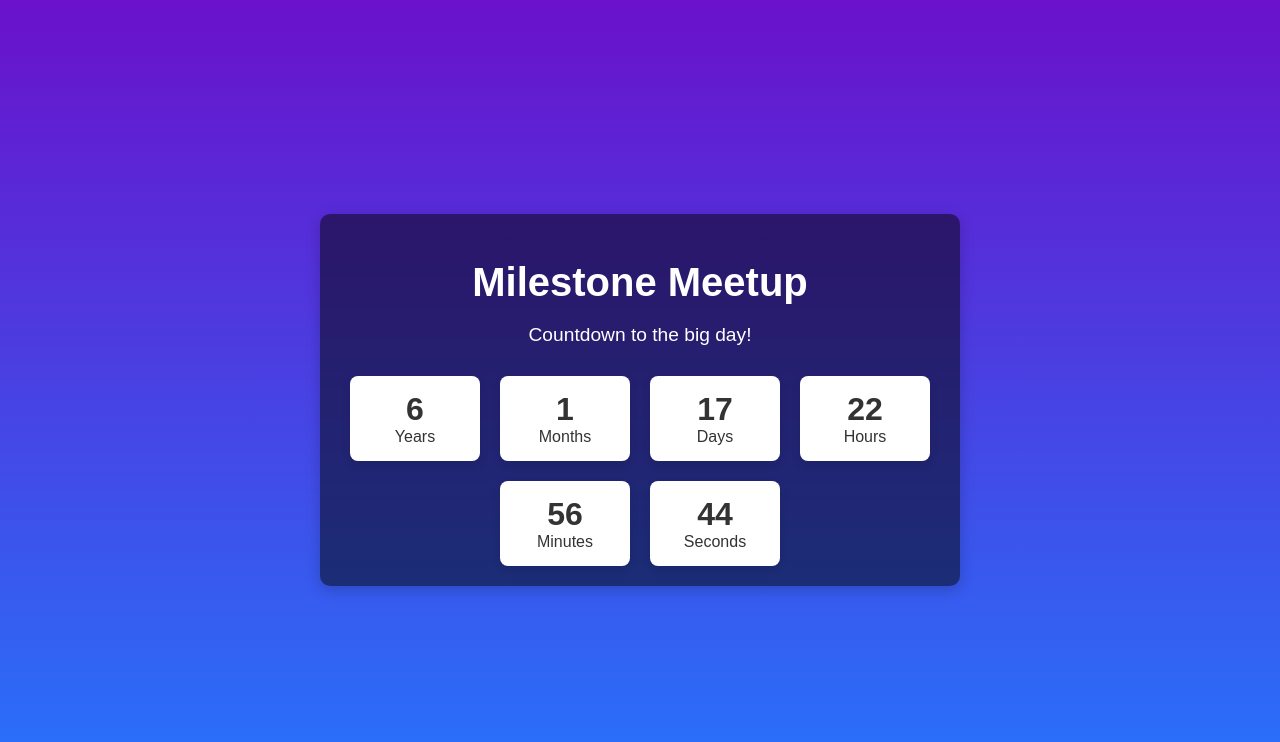
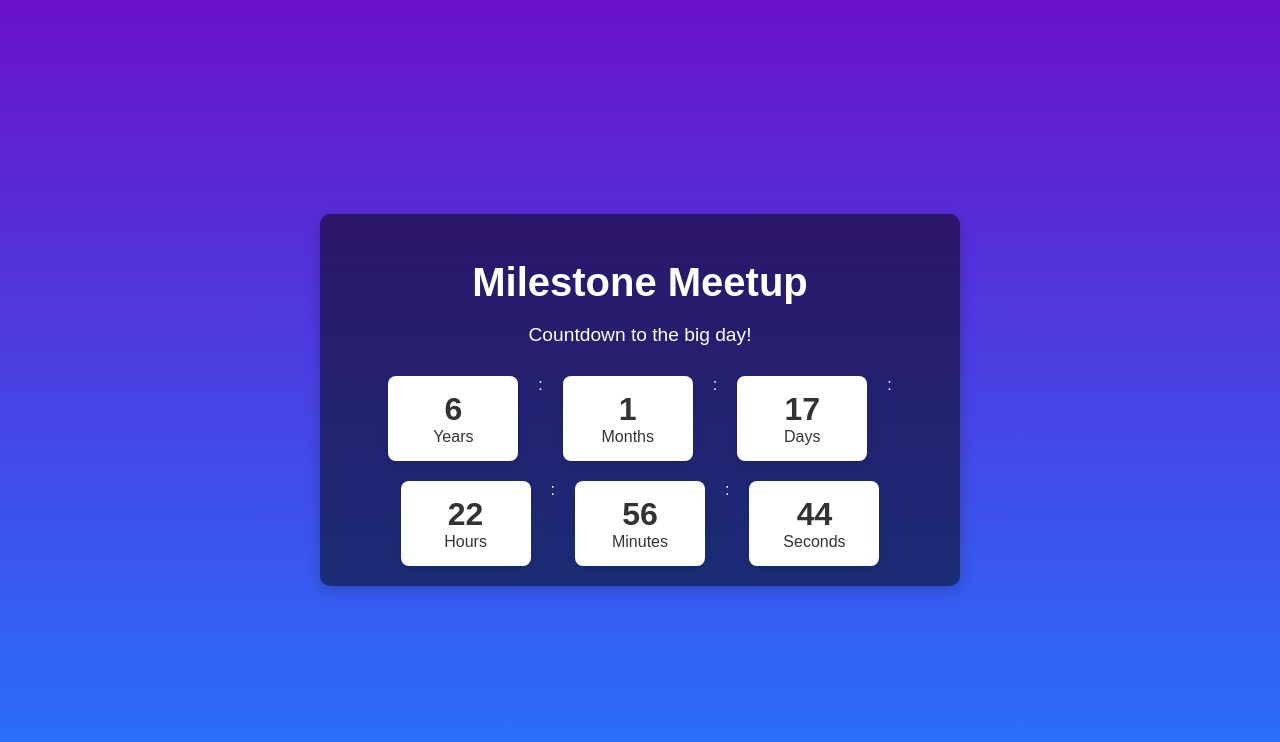
Before and after one commit to Nikhildvloper/Milestone-Meetup, a plain HTML site: page index.html in a window 1280 px wide. Drawn offline with Linux system fonts and the light colour scheme.

Commit message:
Update index.html

```diff
--- a/index.html
+++ b/index.html
@@ -15,22 +15,27 @@
         <span id="years">0</span>
         <p>Years</p>
       </div>
+      <div class="separator">:</div>
       <div class="time-box">
         <span id="months">0</span>
         <p>Months</p>
       </div>
+      <div class="separator">:</div>
       <div class="time-box">
         <span id="days">0</span>
         <p>Days</p>
       </div>
+      <div class="separator">:</div>
       <div class="time-box">
         <span id="hours">0</span>
         <p>Hours</p>
       </div>
+      <div class="separator">:</div>
       <div class="time-box">
         <span id="minutes">0</span>
         <p>Minutes</p>
       </div>
+      <div class="separator">:</div>
       <div class="time-box">
         <span id="seconds">0</span>
         <p>Seconds</p>
```
